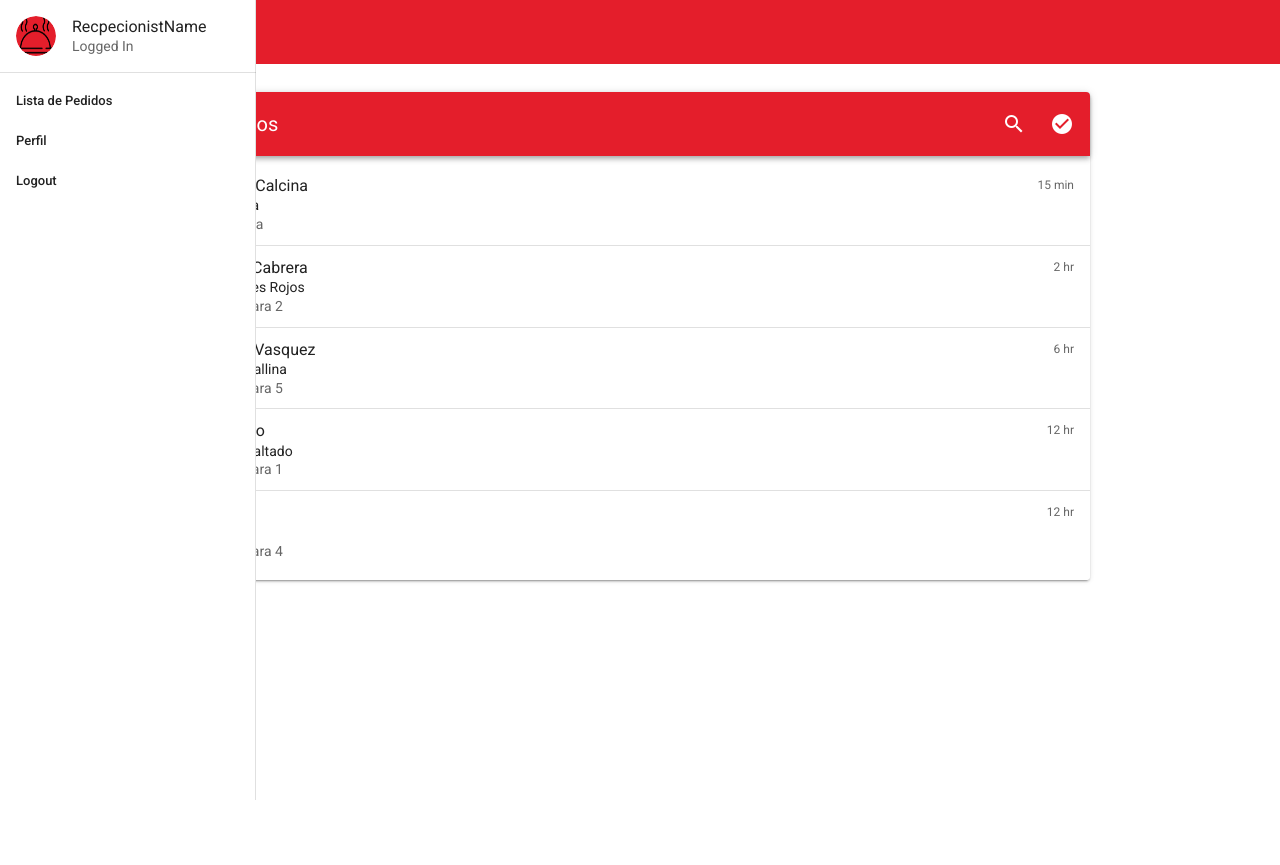
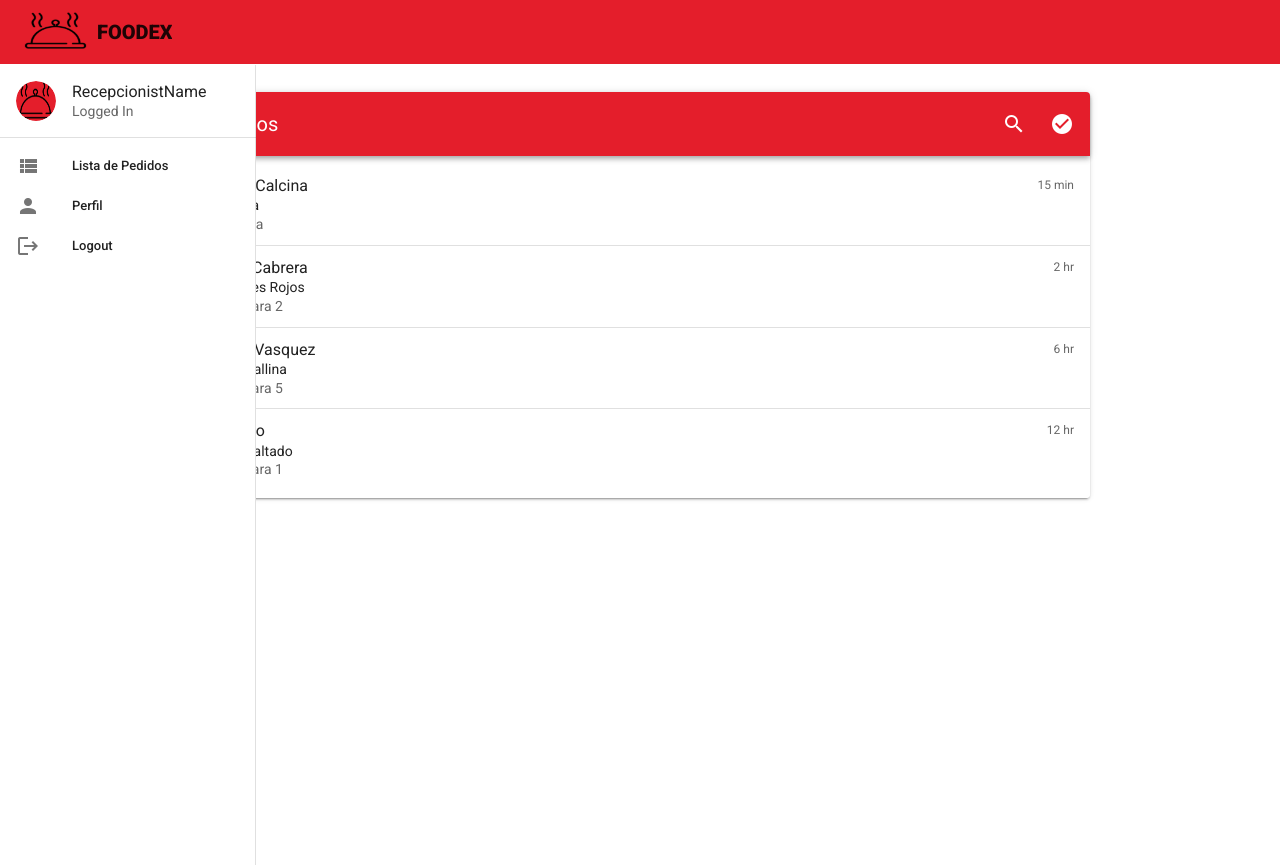
Before and after one commit to Ulima-CODX/foodex-cf, a Vue app in the folder hosting/: page /recepcionista in a window 1280 px wide. Before the commit the page ends 800 px from the top, so only its background shows below. Built offline with nearby package versions, Linux system fonts and the light colour scheme.

Commit message:
recpcionist-drawer-test

```diff
--- a/hosting/src/views/Recepcionista.vue
+++ b/hosting/src/views/Recepcionista.vue
@@ -51,10 +51,11 @@
       </v-list-item-group>
     </v-list>
   </v-card>
-  <v-navigation-drawer
+    <v-navigation-drawer
       absolute
       permanent
       left
+      style="margin-top:65px"
     >
       <template v-slot:prepend>
         <v-list-item two-line>
@@ -63,7 +64,7 @@
           </v-list-item-avatar>
 
           <v-list-item-content>
-            <v-list-item-title>RecpecionistName</v-list-item-title>
+            <v-list-item-title>RecepcionistName</v-list-item-title>
             <v-list-item-subtitle>Logged In</v-list-item-subtitle>
           </v-list-item-content>
         </v-list-item>
@@ -76,9 +77,9 @@
           v-for="item in tasks"
           :key="item.title"
         >
-          <!--v-list-item-icon>
+          <v-list-item-icon>
             <v-icon>{{ item.icon }}</v-icon>
-          </v-list-item-icon-->
+          </v-list-item-icon>
 
           <v-list-item-content>
             <v-list-item-title>{{ item.title }}</v-list-item-title>
@@ -117,23 +118,20 @@ export default {
         headline: "Lomo Saltado",
         title: "Eduardo",
         subtitle: "Mesa para 1"
-      },
-      {
-        action: "12 hr",
-        headline: "Ceviche",
-        title: "Carlos",
-        subtitle: "Mesa para 4"
       }
     ],
   tasks: [
     {
-      title: "Lista de Pedidos"
+      title: "Lista de Pedidos",
+      icon: "mdi-view-list"
     },
     {
-      title: "Perfil"
+      title: "Perfil",
+      icon: "mdi-account"
     },
     {
-      title: "Logout"
+      title: "Logout",
+      icon: "mdi-logout"
     }
   ]
   })
```
